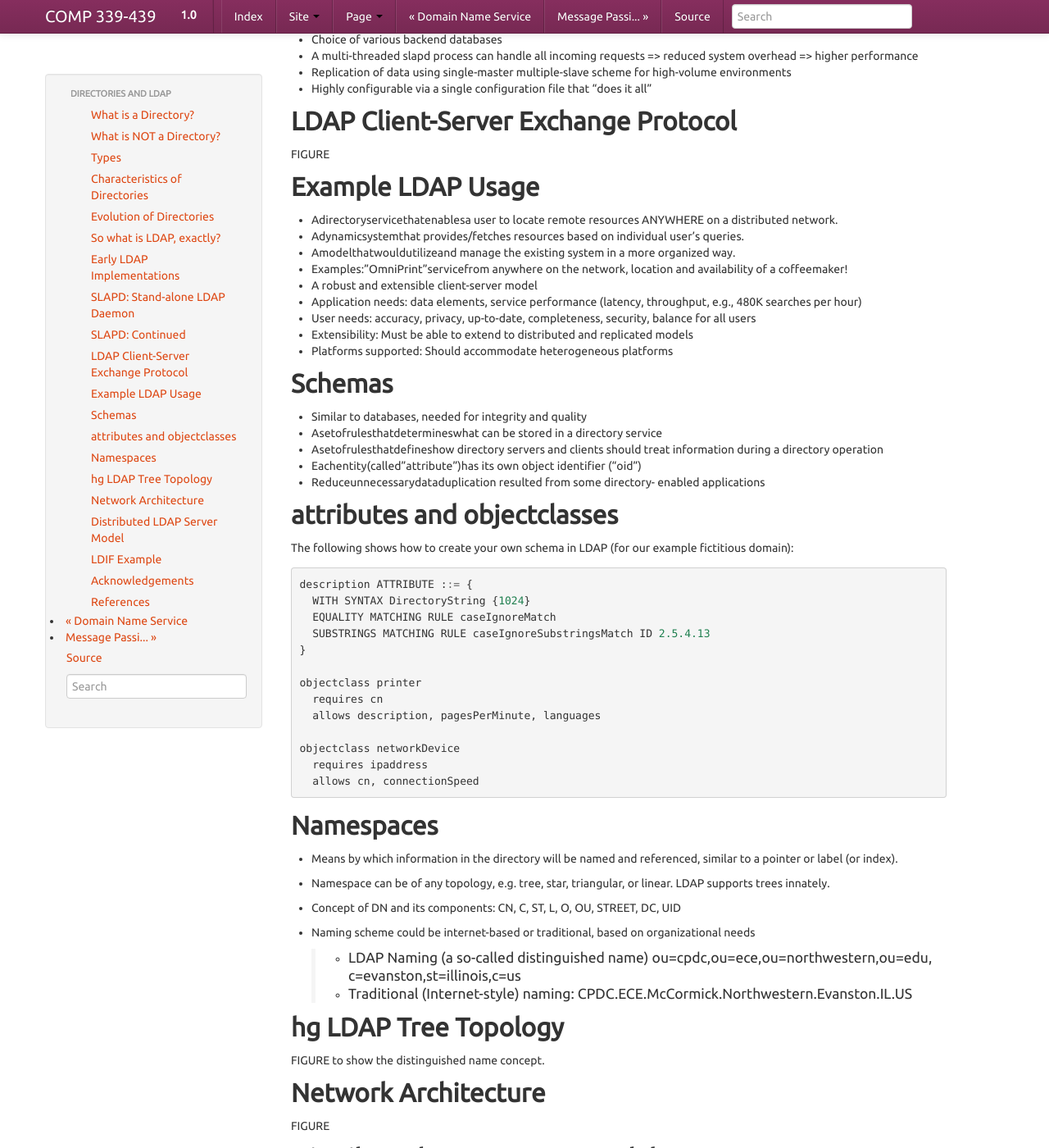
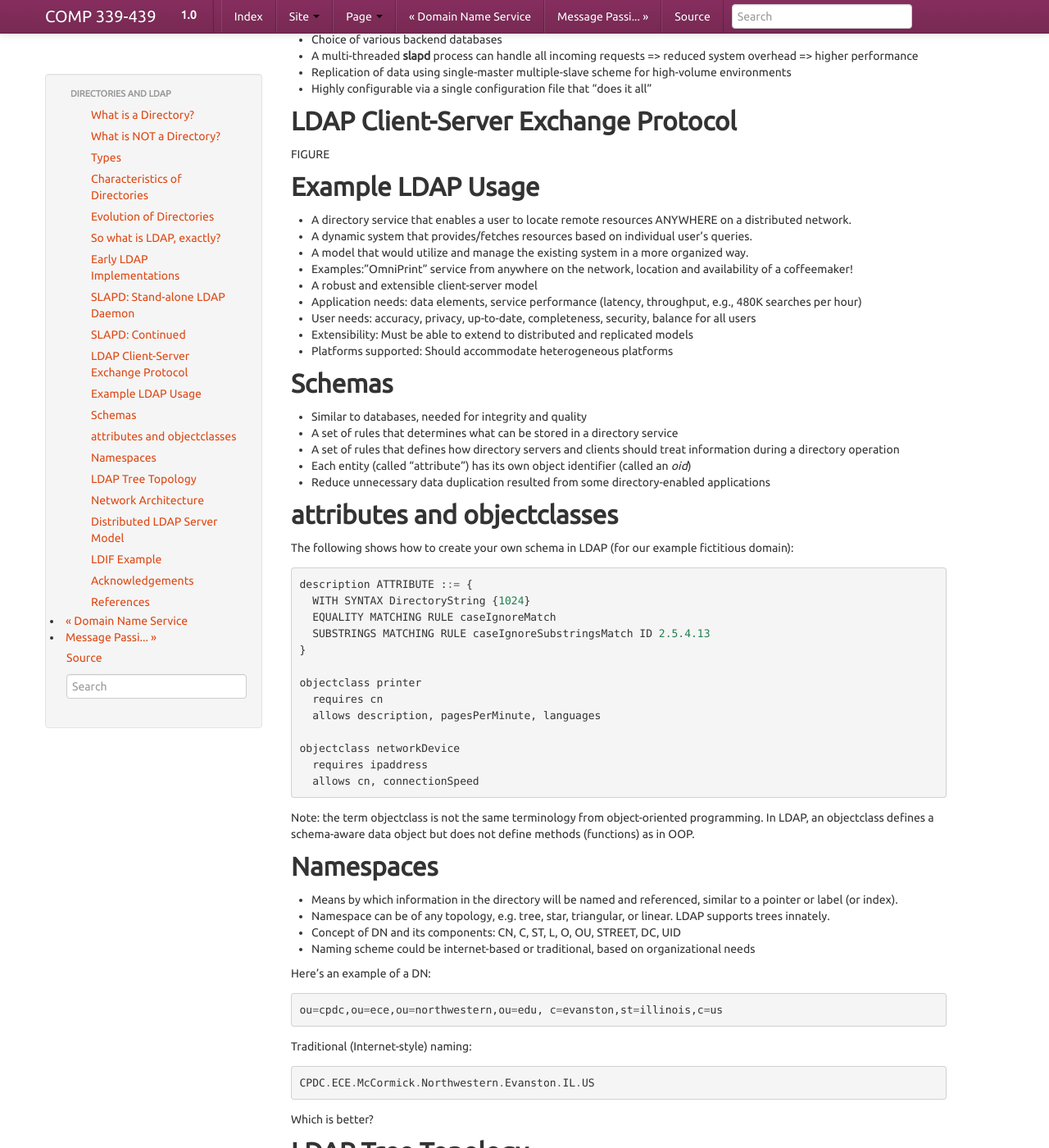
Before and after one commit to LoyolaChicagoBooks/distributedsystems, a Sphinx documentation site: the page built from source/directories.rst, in a window 1280 px wide and 1400 px high, scrolled down 1664 px. Shown: the whole window at 82% size. Built offline with Sphinx 7.4.7, drawn with Linux system fonts in a browser that asks for light colours; some of the changed text lies outside the part shown.

Commit message:
fixed some formatting in LDAP chapter; revised paper reference in storage.rst

```diff
--- a/source/directories.rst
+++ b/source/directories.rst
@@ -1,7 +1,5 @@
 Directories and LDAP
 ===================================
-
-
 
 What is a Directory?
 ------------------------------------
@@ -20,7 +18,8 @@ What is NOT a Directory?
 
 - Database: more costly, heavy-duty transaction support, frequent writes
 - File system: allows partial retrieval, random access of data
-- Web servers: delivers big image files, provides web application development platform
+- Web servers: delivers big image files, provides web application development
+  platform
 - FTP servers: can't do search, not attribute-based information model
 - DNS servers: not extensible, no updates
 
@@ -55,7 +54,6 @@ Directory Services and Organizations
 
 The Nerve Center of an Organization's Infrastructure?
 
-
 - Naming: who/what are there?
 - Location: where are they?
 - Security: protect against unauthorized access and tempering
@@ -67,11 +65,15 @@ So what is LDAP, exactly?
 ------------------------------------
 
 - LDAP: Lightweight Directory Access Protocol
-- PrecededbythetwoX.500-related protocols: DAS, DIXIE (front ends)
-- "Lightweight":simplifiedencoding methods, runs directly on commonly available TCP/IP
-- "Heavyweight":X.500DAPuses complex encoding methods, runs on rare OSI network protocol stack
-- Simplified implementation of clients and servers by eliminating infrequent and redundant DAP features/operations
-- Data elements represented as simple text strings, while messages wrapped in binary encoding for efficiency
+- Preceded by the two X.500-related protocols: DAS, DIXIE (front ends)
+- "Lightweight": simplified encoding methods, runs directly on commonly
+  available TCP/IP
+- "Heavyweight":X.500DAPuses complex encoding methods, runs on rare OSI
+  network protocol stack
+- Simplified implementation of clients and servers by eliminating infrequent
+  and redundant DAP features/operations
+- Data elements represented as simple text strings, while messages wrapped in
+  binary encoding for efficiency
 - Uses a subset of the X.500 encoding rules to further simplify implementation
 - Simplified transport: no need for OSI, runs directly over TCP.
 - Supports both IPv4 and IPv6.
@@ -90,16 +92,21 @@ SLAPD: Stand-alone LDAP Daemon
 - Support for both IPv4 and IPv6
 - Simple Authentication and Security Layer
 - Transport Layer Security through SSL
-- Generic modules API: covers development for front-end communication with LDAP client, and back-end database operations with Perl, Shell, SQL, TCL, and Python
+- Generic modules API: covers development for front-end communication with
+  LDAP client, and back-end database operations with Perl, Shell, SQL, TCL,
+  and Python
 
 SLAPD: Continued
 -------------------------------------
 
-- Access control based on LDAP authorization information, IP address, domain name, etc.
+- Access control based on LDAP authorization information, IP address, domain
+  name, etc.
 - Support for Unicode and language tags
 - Choice of various backend databases
-- A multi-threaded slapd process can handle all incoming requests => reduced system overhead => higher performance
-- Replication of data using single-master multiple-slave scheme for high-volume environments
+- A multi-threaded **slapd** process can handle all incoming requests => reduced
+  system overhead => higher performance
+- Replication of data using single-master multiple-slave scheme for
+  high-volume environments
 - Highly configurable via a single configuration file that "does it all"
 
 LDAP Client-Server Exchange Protocol
@@ -110,28 +117,38 @@ FIGURE
 Example LDAP Usage
 ------------------------------------
 
-- Adirectoryservicethatenablesa user to locate remote resources ANYWHERE on a distributed network.
-- Adynamicsystemthat provides/fetches resources based on individual user's queries.
-- Amodelthatwouldutilizeand manage the existing system in a more organized way.
-- Examples:"OmniPrint"servicefrom anywhere on the network, location and availability of a coffeemaker!
+- A directory service that enables a user to locate remote resources ANYWHERE
+  on a distributed network.
+- A dynamic system that provides/fetches resources based on individual user's
+  queries.
+- A model that would utilize and manage the existing system in a more
+  organized way.
+- Examples:"OmniPrint" service from anywhere on the network, location and
+  availability of a coffeemaker!
 - A robust and extensible client-server model
-- Application needs: data elements, service performance (latency, throughput, e.g., 480K searches per hour)
-- User needs: accuracy, privacy, up-to-date, completeness, security, balance for all users
+- Application needs: data elements, service performance (latency, throughput,
+  e.g., 480K searches per hour)
+- User needs: accuracy, privacy, up-to-date, completeness, security, balance
+  for all users
 - Extensibility: Must be able to extend to distributed and replicated models
 - Platforms supported: Should accommodate heterogeneous platforms
 
 Schemas
 -------------------------------------
 - Similar to databases, needed for integrity and quality
-- Asetofrulesthatdetermineswhat can be stored in a directory service
-- Asetofrulesthatdefineshow directory servers and clients should treat information during a directory operation
-- Eachentity(called"attribute")has its own object identifier ("oid")
-- Reduceunnecessarydataduplication resulted from some directory- enabled applications
+- A set of rules that determines what can be stored in a directory service
+- A set of rules that defines how directory servers and clients should treat
+  information during a directory operation
+- Each entity (called "attribute") has its own object identifier (called an
+  *oid*)
+- Reduce unnecessary data duplication resulted from some directory-enabled
+  applications
 
 attributes and objectclasses
 -------------------------------------
 
-The following shows how to create your own schema in LDAP (for our example fictitious domain)::
+The following shows how to create your own schema in LDAP (for our example
+fictitious domain)::
 
 	description ATTRIBUTE ::= {
 	  WITH SYNTAX DirectoryString {1024}
@@ -147,19 +164,32 @@ The following shows how to create your own schema in LDAP (for our example ficti
 	  requires ipaddress
 	  allows cn, connectionSpeed
 
+Note: the term objectclass is not the same terminology from object-oriented
+programming. In LDAP, an objectclass defines a schema-aware data object but
+does not define methods (functions) as in OOP.
 
 Namespaces
 ---------------------------------------
 
-- Means by which information in the directory will be named and referenced, similar to a pointer or label (or index).
-- Namespace can be of any topology, e.g. tree, star, triangular, or linear. LDAP supports trees innately.
+- Means by which information in the directory will be named and referenced,
+  similar to a pointer or label (or index).
+- Namespace can be of any topology, e.g. tree, star, triangular, or linear.
+  LDAP supports trees innately.
 - Concept of DN and its components: CN, C, ST, L, O, OU, STREET, DC, UID
-- Naming scheme could be internet-based or traditional, based on organizational needs
+- Naming scheme could be internet-based or traditional, based on
+  organizational needs
 
-    - LDAP Naming (a so-called distinguished name) ou=cpdc,ou=ece,ou=northwestern,ou=edu, c=evanston,st=illinois,c=us
-    - Traditional (Internet-style) naming: CPDC.ECE.McCormick.Northwestern.Evanston.IL.US
+Here's an example of a DN::
 
-hg LDAP Tree Topology
+  ou=cpdc,ou=ece,ou=northwestern,ou=edu, c=evanston,st=illinois,c=us
+
+Traditional (Internet-style) naming::
+
+  CPDC.ECE.McCormick.Northwestern.Evanston.IL.US
+
+Which is better?
+
+LDAP Tree Topology
 ----------------------
 
 FIGURE to show the distinguished name concept.
@@ -200,16 +230,26 @@ LDIF Example
     homeDirectory: /homes/users/lt412-p3
     gecos: LT 412 P3 Lab
 
+
+.. todo::
+
+   Replication and standby serving with **slurpd**.
+
 Acknowledgements
 ------------------------------------
 
-The notes in this lecture are based on a presentation co-authored with Dr. Thiruvathukal's former students in Distributed Systems (at Northwestern University), `Steve Chiu <http://www2.cose.isu.edu/~chiustev/>`_ and `Jay Pisharath <http://cucis.ece.northwestern.edu/members/jay/>`_.
+The notes in this lecture are based on a presentation co-authored with
+Dr. Thiruvathukal's former students in Distributed Systems (at Northwestern
+University), `Steve Chiu <http://www2.cose.isu.edu/~chiustev/>`_ and
+`Jay Pisharath <http://cucis.ece.northwestern.edu/members/jay/>`_.
 
 References
 ----------------
 
 - http://openldap.org
 
-- T. Howes et. al., Understanding and Deploying LDAP Directory Services, MacMillan Technical Publishing, 1999
+- T. Howes et. al., *Understanding and Deploying LDAP Directory Services*,
+  MacMillan Technical Publishing, 1999
 
-- LDAP bindings are provided in many languages, such as Python and Java. OpenLDAP provides C bindings.
+- LDAP bindings are provided in many languages, such as Python and Java.
+  OpenLDAP provides C bindings.
--- a/source/storage.rst
+++ b/source/storage.rst
@@ -45,7 +45,7 @@ Storage and Failure
 -  An excellent paper about hard disk failure rates at Google is
    available here:
 
--  http://labs.google.com/papers/disk_failures.pdf
+-  https://www.usenix.org/legacy/event/fast07/tech/full_papers/pinheiro/pinheiro.pdf
 
 -  At Google, the failure rates of disks of a given age are:
 
```
